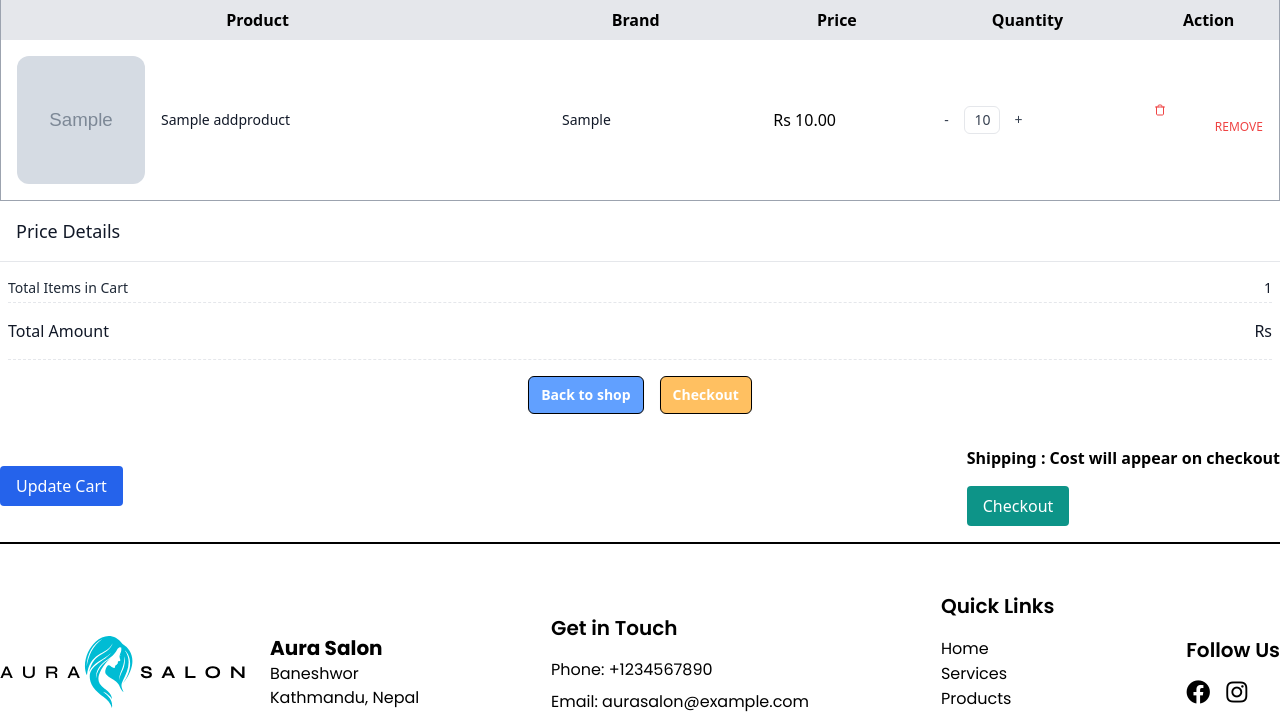
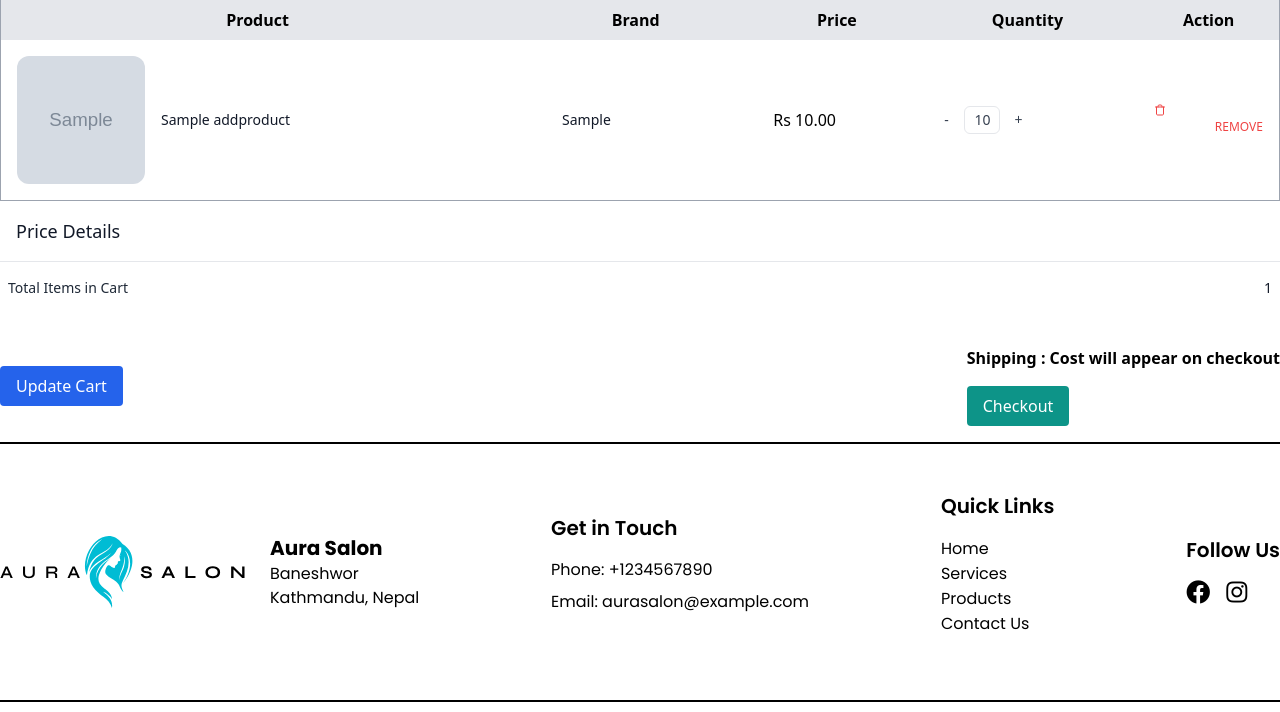
Before and after one commit to KiranPila-Shrestha/BeautySalonHouse, a Django app: page /cart in a window 1280 px wide. Shown: the part 211-923 px from the top of the page. Run offline with Django 4.2, Linux system fonts and the light colour scheme; a user stored in the database is signed in; tables that the repository leaves empty hold one stand-in row (values such as "Sample post"); grey boxes marked "Sample" are stand-in pictures; some libraries are stand-ins or nearby versions.

Commit message:
Done add  to cart changes and edit profiles error solved.

```diff
--- a/BeautySalonHouse/product/models.py
+++ b/BeautySalonHouse/product/models.py
@@ -1,4 +1,5 @@
 from django.db import models
+from django.shortcuts import redirect
 from django.contrib.auth.models import User, Group
 # Create your models here.
 
@@ -46,6 +47,9 @@
         self.total_amount = total
         self.save()
 
+
+
+
 class Cartitem(models.Model):
     cart = models.ForeignKey(cart, on_delete = models.CASCADE)
     product = models.ForeignKey('addProduct', on_delete = models.CASCADE)
--- a/BeautySalonHouse/product/views.py
+++ b/BeautySalonHouse/product/views.py
@@ -186,6 +186,7 @@
                 user_cart.total_amount -= item_price * item_delete.Quantity
                 if user_cart.total_amount < 0:
                     user_cart.total_amount = 0
+                    print( user_cart.total_amount)
 
                 #save cart
                 print('donee')
@@ -214,7 +215,13 @@
             print("Total amount after saving:", user_cart.total_amount)
     return redirect('cartview')
 
+
+
 def checkout(request):
-   return render(request, 'Inventory/checkout.html')
+   cartItems = cart.objects.filter(user=request.user)
+   context= {
+       'cartItems' : cartItems
+   }
+   return render(request, 'Inventory/checkout.html', context)
 #def addtoCart(request):
  #   return render(request, 'Inventory/addToCart.html')
--- a/BeautySalonHouse/templates/Base_Content/Base_Nav.html
+++ b/BeautySalonHouse/templates/Base_Content/Base_Nav.html
@@ -202,6 +202,7 @@
               <i class="fas fa-user-circle text-2xl mr-2"></i>
               {{ request.user.username }}
           </span>
+
         </div>
           <div class="absolute hidden bg-white rounded shadow-md mt-2 py-2 w-48 " style = "font-family: poppins" id="userDropdown">
             <a href="{% if request.user.userdetail.user_type == 'customer' %}{% url 'EditProfile' user.id %}{% elif request.user.is_superuser %}{% url 'AdminDashBoard' %}{% else %}{% url 'HairStaffDashboard' %}{% endif %}" class="block px-6 py-2 text-gray-800 hover:bg-cyan-600 hover:text-white"> <i class="fas fa-user-circle text-1.5xl mr-2 "></i>Account</a>
--- a/BeautySalonHouse/templates/Inventory/addToCart.html
+++ b/BeautySalonHouse/templates/Inventory/addToCart.html
@@ -57,9 +57,6 @@
         </tr>
       </thead>
 
-      <form method="post" action="{% url 'update_cart'%}"  id ="update_cart_quantity" >
-        {% csrf_token %}
-        <!-- Your table content here -->
 
 
     {% for cart_item in cart_item_set %}
@@ -145,23 +142,9 @@
                         {{ total_items }}
                         {% endwith %}</dd>
                 </div>
-                <div class="flex items-center justify-between border-y border-dashed py-4">
-                    <dt class="text-base font-medium text-gray-900">Total Amount</dt>
-                    <dd class="text-base font-medium text-gray-900">Rs {{ user_cart.total_amount|floatformat:2 }}
-                    </dd>
-                </div>
+
             </dl>
-            <div class="flex justify-center space-x-4">
-                <button type="button"
-                    class="rounded-md border border-black px-3 py-2 text-sm font-semibold text-white bg-[#61A0FF] shadow-sm focus-visible:outline focus-visible:outline-2 focus-visible:outline-offset-2 focus-visible:outline-black"
-                    onclick="window.location.href='{% url 'productpage' %}'">
-                    Back to shop
-                </button>
-                <button type="button"
-                    class="rounded-md border border-black px-3 py-2 text-sm font-semibold text-white bg-[#FFC061] shadow-sm focus-visible:outline focus-visible:outline-2 focus-visible:outline-offset-2 focus-visible:outline-black">
-                    Checkout
-                </button>
-            </div>
+
         </div>
     </section>
   </div>
--- a/BeautySalonHouse/templates/Inventory/checkout.html
+++ b/BeautySalonHouse/templates/Inventory/checkout.html
@@ -19,6 +19,7 @@
 
 <div class="mt-8 container mx-auto ">
     <h2 class="text-xl font-semibold text-center mb-4">Order Summary and View Details</h2>
+    {% for cartItem in cartItems %}
     <table class="w-full md:w-1/2 mx-auto table-fixed">
         <tr>
             <td class="border-2 px-4 py-2 flex justify-between"> <!-- Added flex and justify-between -->
@@ -33,7 +34,7 @@
                 <table class="w-full">
                     <tr>
                         <td class="font-semibold">Sub-total:</td>
-                        <td class="text-right ml-4">Rs {{ user_cart.total_amount|floatformat:2 }}</td> <!-- Use dynamic total amount -->
+                        <td class="text-right ml-4">Rs {{ cartItem.total_amount}}</td> <!-- Use dynamic total amount -->
                     </tr>
                     <tr>
                         <td class="font-semibold">Reward:</td>
@@ -47,6 +48,7 @@
             </td>
         </tr>
     </table>
+    {% endfor %}
 </div>
 
 
--- a/BeautySalonHouse/templates/User_Profile_Management/EditProfile.html
+++ b/BeautySalonHouse/templates/User_Profile_Management/EditProfile.html
@@ -144,7 +144,7 @@
           <button
             type="submit"
             class="px-4 py-2 bg-[#009688] text-white rounded-lg"
-            value="Update"
+            name="Update"
           >
             Update
           </button>
--- a/BeautySalonHouse/users/views.py
+++ b/BeautySalonHouse/users/views.py
@@ -80,6 +80,7 @@
 
         if "Update" in request.POST:
              #update user detail
+            print("updaaaaaaaaaaaaaaaaaaaaaaaaaaaaaaateeeeeeeeee")
             user.first_name = request.POST.get('first_name')
             user.last_name = request.POST.get('last_name')
             user.email = request.POST.get('email')
```
